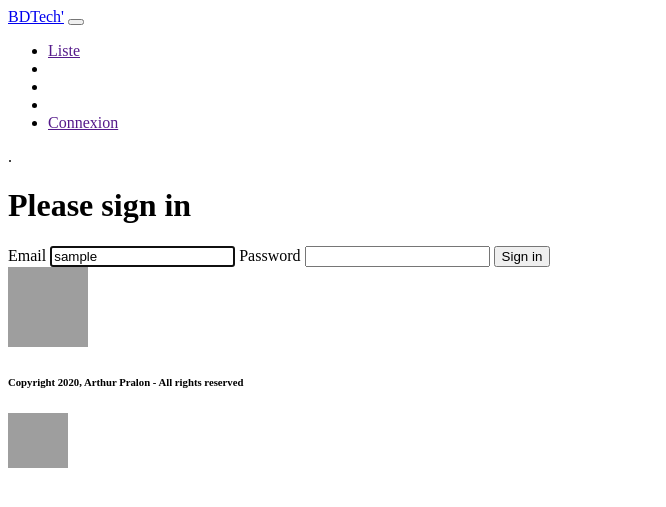
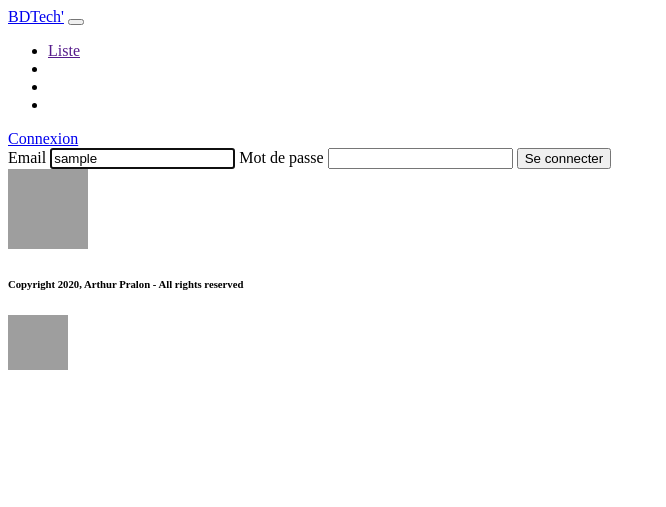
Before and after one commit to ArthurP44/BDTECH, a Symfony app: template templates/security/login.html.twig in a window 1280 px wide. Shown: the top 507 px of the page, without its empty margins (0-666 px from the left). Run offline with Twig, Linux system fonts and the light colour scheme; the template is opened without the code that fills it: most values are stand-ins (such as "Sample title", 1, 10 or a date in 2020); some libraries are stand-ins or nearby versions; grey boxes are pictures that could not be loaded.

Commit message:
manage redirection for login/logout butoton + fix flex display of itemps in navbars

```diff
--- a/composer.json
+++ b/composer.json
@@ -33,6 +33,7 @@
         "vich/uploader-bundle": "^1.13"
     },
     "require-dev": {
+        "doctrine/doctrine-fixtures-bundle": "^3.3",
         "symfony/debug-pack": "*",
         "symfony/maker-bundle": "^1.0",
         "symfony/profiler-pack": "*",
--- a/config/bundles.php
+++ b/config/bundles.php
@@ -15,4 +15,5 @@
     Symfony\Bundle\WebServerBundle\WebServerBundle::class => ['dev' => true],
     Symfony\WebpackEncoreBundle\WebpackEncoreBundle::class => ['all' => true],
     Vich\UploaderBundle\VichUploaderBundle::class => ['all' => true],
+    Doctrine\Bundle\FixturesBundle\DoctrineFixturesBundle::class => ['dev' => true, 'test' => true],
 ];
--- a/src/Security/LoginFormAuthenticator.php
+++ b/src/Security/LoginFormAuthenticator.php
@@ -94,8 +94,9 @@
             return new RedirectResponse($targetPath);
         }
 
-        // For example : return new RedirectResponse($this->urlGenerator->generate('some_route'));
-        throw new \Exception('TODO: provide a valid redirect inside '.__FILE__);
+        return new RedirectResponse($this->urlGenerator->generate('homepage'));
+
+        throw new \Exception('TODO: provide a valid redirect inside ' . __FILE__);
     }
 
     protected function getLoginUrl()
--- a/templates/bd_collection/_list.html.twig
+++ b/templates/bd_collection/_list.html.twig
@@ -6,7 +6,7 @@
 
     <div class="dropdown-menu" aria-labelledby="dropdownMenuLink">
         {% for bd_collection in BdCollections %}
-            <a class="dropdown-item" href="{{ path('bd_collection_index', {'slug': bd_collection.slug}) }}">{{ bd_collection.name }}</a>
+            <a class="dropdown-item" href="{{ path('bd_collection_show', {'slug': bd_collection.slug}) }}">{{ bd_collection.name }}</a>
         {% endfor %}
     </div>
 </div>
--- a/templates/navbar/navbarHome.html.twig
+++ b/templates/navbar/navbarHome.html.twig
@@ -1,10 +1,10 @@
-<nav class="navbar navbar-expand-lg navbar-light bg-dark fixed-top">
+<nav class="navbar navbar-expand-lg navbar-light bg-dark fixed-top ">
     <a class="navbar-brand btn btn-primary text-white" href="{{ path('homepage') }}">BDTech'</a>
     <button class="navbar-toggler" type="button" data-toggle="collapse" data-target="#navbarNav"
             aria-controls="navbarNav" aria-expanded="false" aria-label="Toggle navigation">
         <span class="navbar-toggler-icon"></span>
     </button>
-    <div class="collapse navbar-collapse" id="navbarNav">
+    <div class="collapse navbar-collapse d-flex justify-content-around" id="navbarNav">
         <ul class="navbar-nav">
             <li class="nav-item">
                 <a class="nav-link btn btn-outline-primary text-white mr-2" href="" id="liste">Liste</a>
@@ -18,14 +18,21 @@
             <li class="nav-item">
                 {{ render(controller('App\\Controller\\BdCollectionController::listBdCollections')) }}
             </li>
-            {#{% if if app.user and is_granted('ROLE_ADMIN') %}
+            {% if app.user and is_granted('ROLE_ADMIN') %}
                 <li class="nav-item">
-                    <a class="nav-link btn btn-outline-warning text-white mr-2" href="{{ path('bd_index') }}" id="admin">Administration</a>
+                    <a class="nav-link btn btn-outline-warning text-white mr-2" href="{{ path('bd_index') }}"
+                       id="admin">Administration</a>
                 </li>
-            {% endif %}#}
-            <li class="nav-item ml-auto">
-                <a class="nav-link btn btn-outline-success text-white mr-2" href="" id="connexion">Connexion</a>
-            </li>
+            {% endif %}
         </ul>
     </div>
-</nav>.
+    <div class="d-flex justify-content-end">
+        {% if app.user %}
+            <a class="btn btn-outline-success text-white mr-2" href="{{ path('app_logout') }}"
+               id="connexion">deconnexion</a>
+        {% else %}
+            <a class="btn btn-outline-success text-white mr-2" href="{{ path('app_login') }}"
+               id="connexion">Connexion</a>
+        {% endif %}
+    </div>
+</nav>
--- a/templates/security/login.html.twig
+++ b/templates/security/login.html.twig
@@ -1,8 +1,11 @@
 {% extends 'base.html.twig' %}
 
-{% block title %}Log in!{% endblock %}
+{% block title %}Connexion{% endblock %}
 
 {% block body %}
+    <div class="container">
+        <div class="col-md-8 offset-2">
+            <div class="jumbotron mt-5 " id="login_box">
                 <form method="post">
                     {% if error %}
                         <div class="alert alert-danger">{{ error.messageKey|trans(error.messageData, 'security') }}</div>
@@ -14,29 +17,19 @@
                         </div>
                     {% endif %}
 
-    <h1 class="h3 mb-3 font-weight-normal">Please sign in</h1>
-    <label for="inputEmail">Email</label>
-    <input type="email" value="{{ last_username }}" name="email" id="inputEmail" class="form-control" required autofocus>
-    <label for="inputPassword">Password</label>
-    <input type="password" name="password" id="inputPassword" class="form-control" required>
+                    <label class="text-white" for="inputEmail">Email</label>
+                    <input type="email" value="{{ last_username }}" name="email" id="inputEmail" class="form-control mb-4" required autofocus>
+                    <label class="text-white" for="inputPassword">Mot de passe</label>
+                    <input type="password" name="password" id="inputPassword" class="form-control mb-4" required>
 
                     <input type="hidden" name="_csrf_token"
                            value="{{ csrf_token('authenticate') }}"
                     >
-
-    {#
-        Uncomment this section and add a remember_me option below your firewall to activate remember me functionality.
-        See https://symfony.com/doc/current/security/remember_me.html
-
-        <div class="checkbox mb-3">
-            <label>
-                <input type="checkbox" name="_remember_me"> Remember me
-            </label>
-        </div>
-    #}
-
                     <button class="btn btn-lg btn-primary" type="submit">
-        Sign in
+                        Se connecter
                     </button>
                 </form>
+            </div>
+        </div>
+    </div>
 {% endblock %}
```
Also changed, not shown: assets/css/app.scss (+5 -2 lines), src/DataFixtures/AppFixtures.php (added, +17 -0 lines), src/DataFixtures/UserFixtures.php (added, +34 -0 lines), templates/navbar/navbarAdmin.html.twig (+12 -8 lines), 3 other files. Lines whose indentation alone changed are shown as unchanged.
